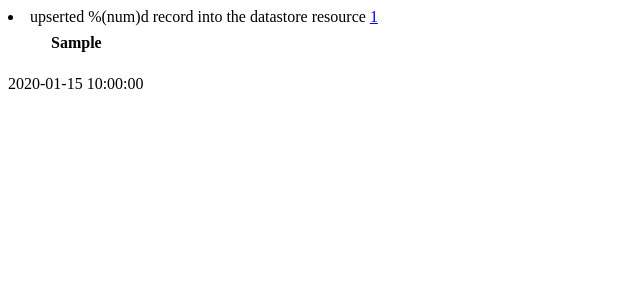
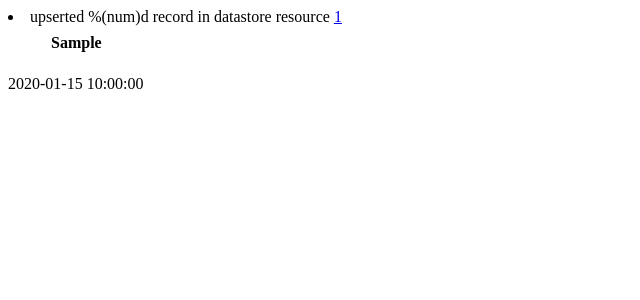
Before and after one commit to ckan/ckanext-dsaudit, a Python web app: template ckanext/dsaudit/templates/snippets/activities/changed_datastore.html in a window 1280 px wide. Shown: the top 300 px of the page, without its empty margins (0-640 px from the left). Run offline with Jinja, Linux system fonts and the light colour scheme; the template is opened without the code that fills it: most values are stand-ins (such as "Sample title", 1, 10 or a date in 2020); lists and menus that the app fills with data are empty.

Commit message:
technical writing edit

```diff
--- a/ckanext/dsaudit/templates/snippets/activities/changed_datastore.html
+++ b/ckanext/dsaudit/templates/snippets/activities/changed_datastore.html
@@ -15,18 +15,18 @@
     activity.data.records|count %}
   {% if activity.data.method == 'insert' %}
     {% set msg=ngettext(
-      '{actor} inserted %(num)d record into the datastore resource {resource}',
-      '{actor} inserted %(num)d records into the datastore resource {resource}',
+      '{actor} inserted %(num)d record in datastore resource {resource}',
+      '{actor} inserted %(num)d records in datastore resource {resource}',
       total) %}
   {% elif activity.data.method == 'update' %}
     {% set msg=ngettext(
-      '{actor} updated %(num)d record in the datastore resource {resource}',
-      '{actor} updated %(num)d records in the datastore resource {resource}',
+      '{actor} updated %(num)d record in datastore resource {resource}',
+      '{actor} updated %(num)d records in datastore resource {resource}',
       total) %}
   {% else %}
     {% set msg=ngettext(
-      '{actor} upserted %(num)d record into the datastore resource {resource}',
-      '{actor} upserted %(num)d records into the datastore resource {resource}',
+      '{actor} upserted %(num)d record in datastore resource {resource}',
+      '{actor} upserted %(num)d records in datastore resource {resource}',
       total) %}
   {% endif %}
   {% block message %}
--- a/ckanext/dsaudit/templates/snippets/activities/created_datastore.html
+++ b/ckanext/dsaudit/templates/snippets/activities/created_datastore.html
@@ -10,9 +10,9 @@
     </span>
   {% endblock %}
   {% if activity.data.get('existing') %}
-    {% set msg=_('{actor} redefined the datastore table for resource {resource}') %}
+    {% set msg=_('{actor} redefined datastore table for resource {resource}') %}
   {% else %}
-    {% set msg=_('{actor} defined the datastore table for resource {resource}') %}
+    {% set msg=_('{actor} defined datastore table for resource {resource}') %}
   {% endif %}
   {% block message %}
     {{ msg.format(actor=ah.actor(activity), resource=resource(activity))|safe }}
```
Also changed, not shown: ckanext/dsaudit/templates/snippets/activities/deleted_datastore.html (+4 -4 lines), ckanext/dsaudit/i18n/fr/LC_MESSAGES/ckanext-dsaudit.po, 1 other file.
